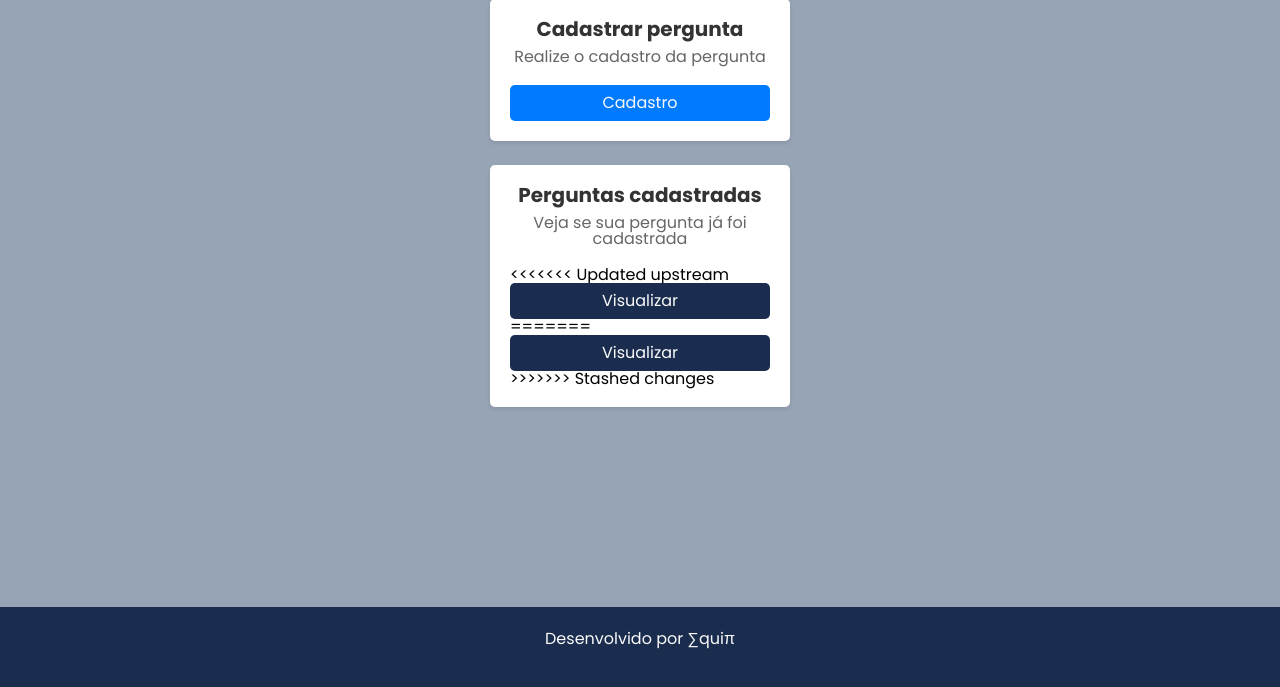
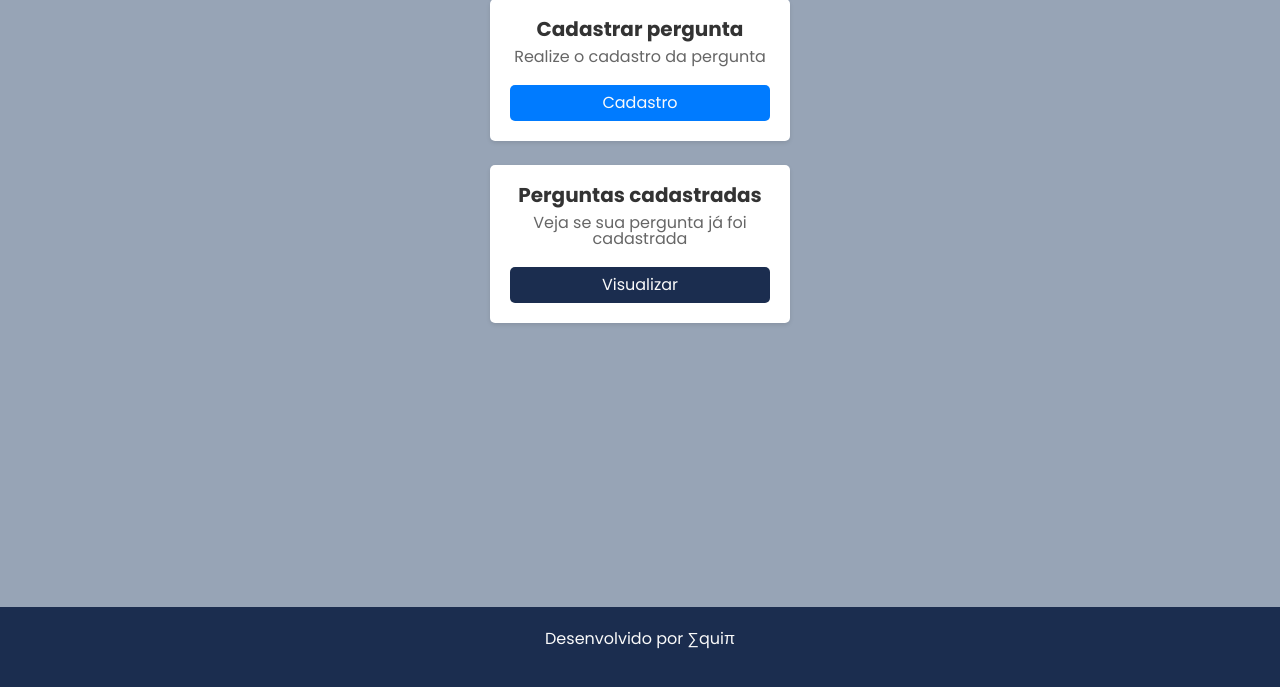
Before and after one commit to ezequielhenrique/chatbot-escolaridade-website, a Python web app: template templates/menu.html in a window 1280 px wide. Shown: the part 113-800 px from the top of the page. Run offline with Jinja, Linux system fonts and the light colour scheme; the template is opened without the code that fills it, so the values that code supplies are empty.

Commit message:
resolve merge conflicts

```diff
--- a/templates/menu.html
+++ b/templates/menu.html
@@ -15,11 +15,7 @@
             <div class="card-body">
                 <h5 class="card-title">Perguntas cadastradas</h5>
                 <p class="card-text">Veja se sua pergunta já foi cadastrada</p>
-<<<<<<< Updated upstream
-                <a href="/perguntas" class="btn btn-secondary">Visualizar</a>
-=======
                 <a href="/perguntas.html" class="btn btn-secondary">Visualizar</a>
->>>>>>> Stashed changes
             </div>
         </div>
     </section>
```
